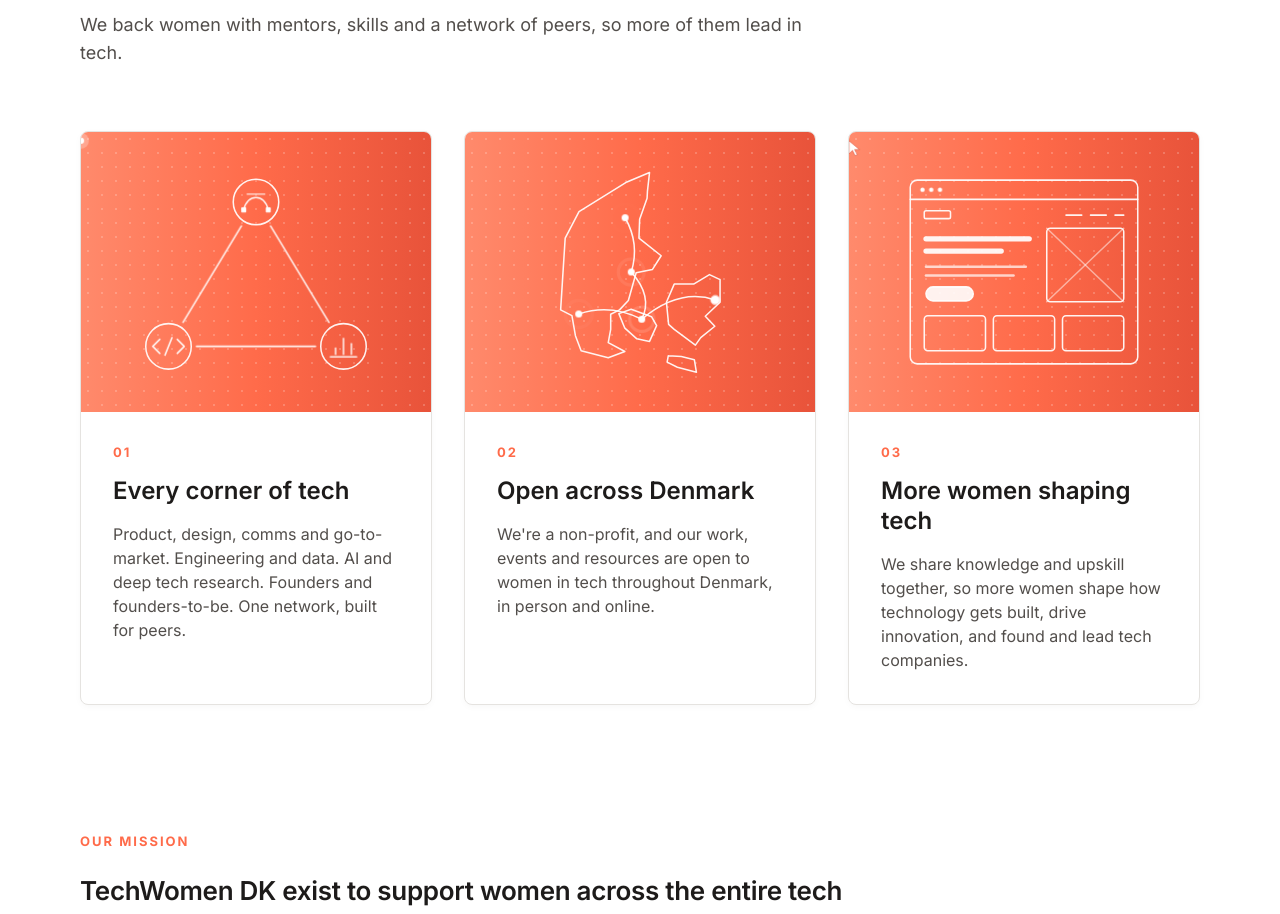
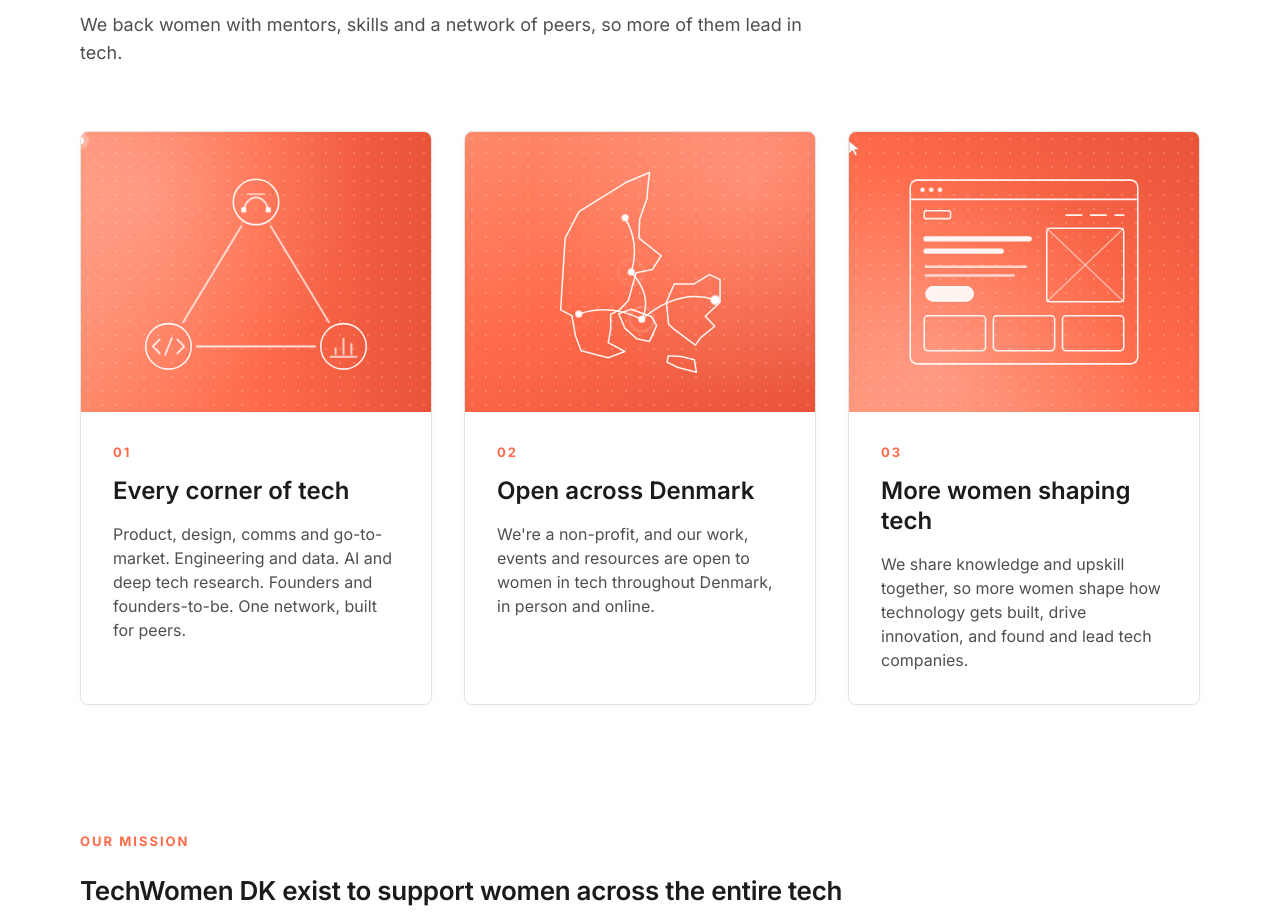
Before and after one commit to merimano/techwomen-dk, a React (Vite) app: page / in a window 1280 px wide. Shown: the part 1260-2174 px from the top of the page. Built offline with nearby package versions, Linux system fonts and the light colour scheme.

Commit message:
Vary card backgrounds

```diff
--- a/src/components/CardArt.tsx
+++ b/src/components/CardArt.tsx
@@ -135,7 +135,7 @@
   const cycle = useReplay();
   const Art = variant === "disciplines" ? Disciplines : variant === "denmark" ? Denmark : Wireframe;
   return (
-    <div className={`tw-card-art ${className}`}>
+    <div className={`tw-card-art tw-card-art--${variant} ${className}`}>
       <Art key={cycle} />
     </div>
   );
--- a/src/components/card-art.css
+++ b/src/components/card-art.css
@@ -4,14 +4,21 @@
   width: 100%;
   aspect-ratio: 4 / 3;
   overflow: hidden;
+  /* Same coral tokens on every card; angle + glow position vary per variant */
+  --tw-angle: 90deg;
+  --tw-glow: 18% 22%;
   background:
     radial-gradient(rgba(255, 255, 255, 0.2) 1px, transparent 1.3px) 0 0 / 14px 14px,
+    radial-gradient(circle at var(--tw-glow), rgba(255, 255, 255, 0.22), transparent 60%),
     linear-gradient(
-      to right,
+      var(--tw-angle),
       var(--bright\/coral\/400, #ff8a6c) 0%,
       var(--bright\/coral\/500, #ff6b4a) 50%,
       var(--bright\/coral\/600, #e8533a) 100%
     );
+}
+.tw-card-art--denmark { --tw-angle: 155deg; --tw-glow: 82% 18%; }
+.tw-card-art--wireframe { --tw-angle: 35deg; --tw-glow: 25% 85%;
 }
 .tw-card-art svg {
   position: absolute;
```
